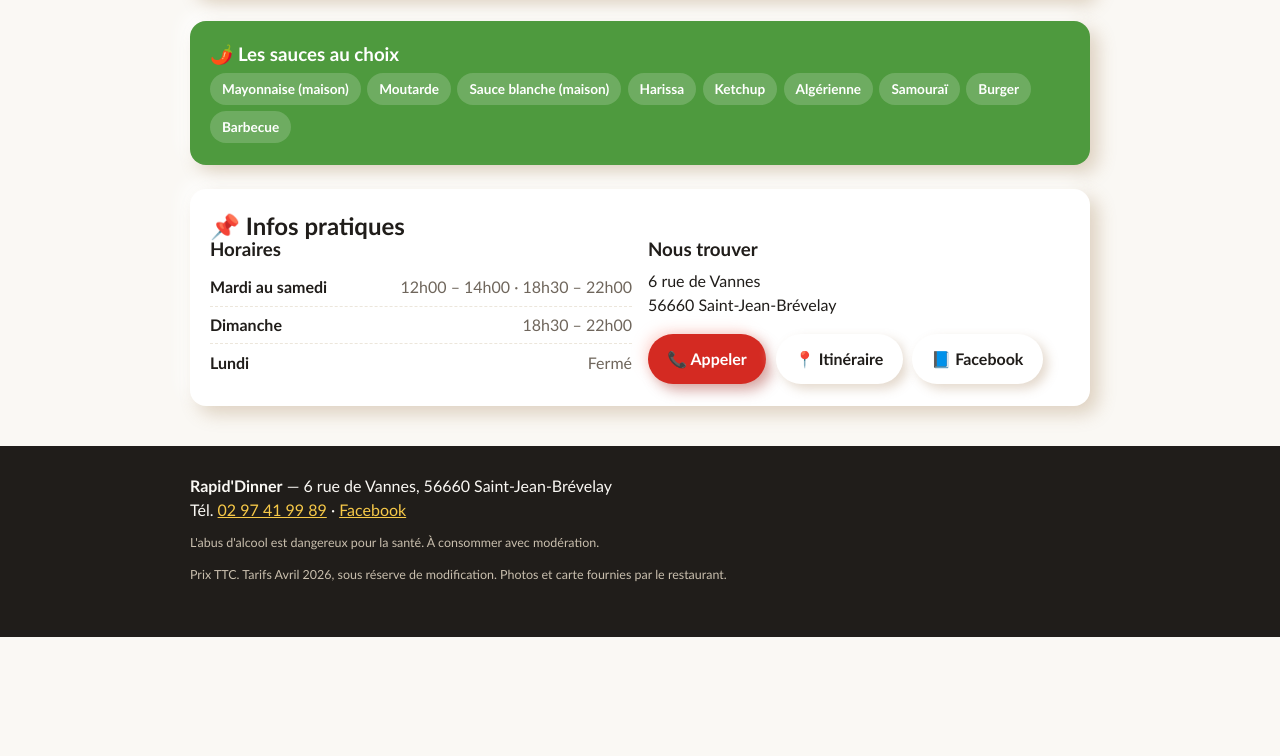
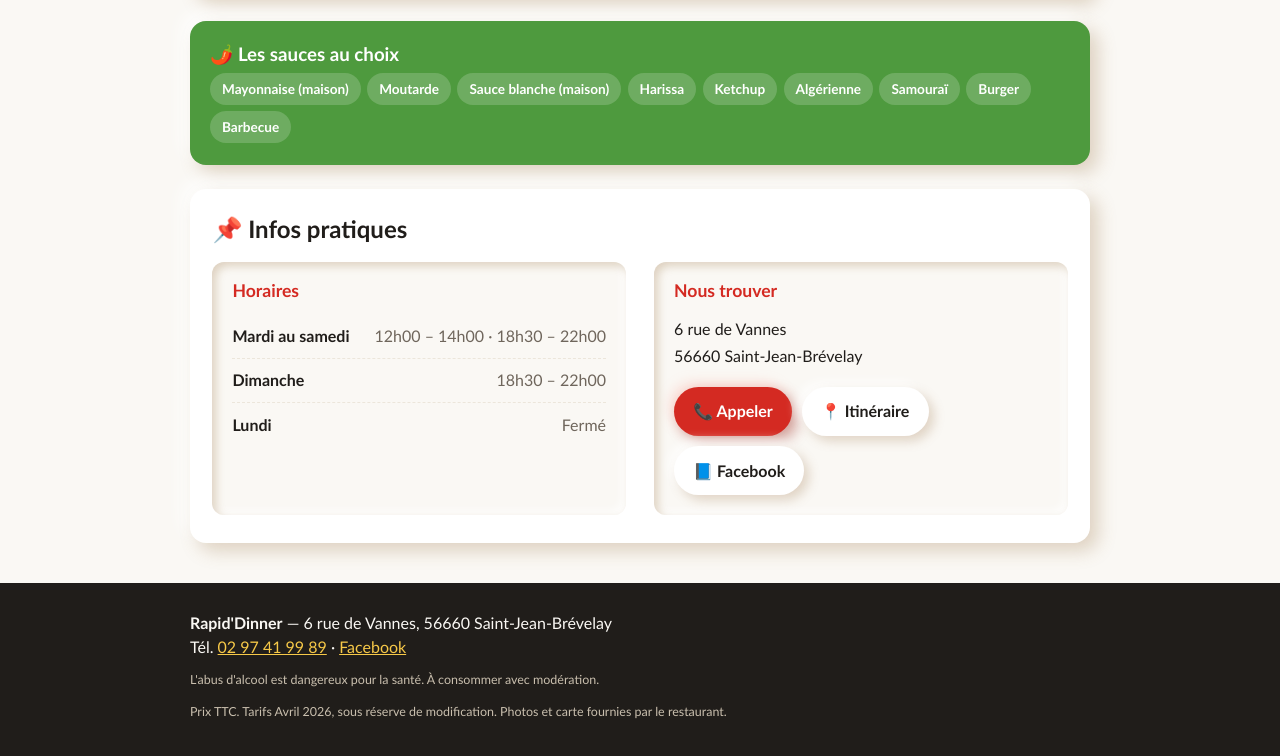
Before and after one commit to YoLaub/rapid-dinner, an Astro site: page / in a window 1280 px wide. Shown: the part 6239-6995 px from the top of the page. Before the commit the page ends 6876 px from the top, so only its background shows below. Built offline with nearby package versions, Linux system fonts and the light colour scheme; Astro itself is replaced by a stand-in of ours.

Commit message:
style(infos): aerer la zone infos pratiques + relief claymorphique
- Blocs Horaires / Nous trouver en panneaux doux en creux (clay-inset)
- Plus d'espacement (gaps colonnes, padding, lignes horaires)
- Suppression des styles inline au profit de classes (.info-block, .address)

Co-Authored-By: Claude Fable 5 <noreply@anthropic.com>

```diff
--- a/src/pages/index.astro
+++ b/src/pages/index.astro
@@ -73,9 +73,9 @@ const telUrl = `tel:${site.phoneHref}`;
       <article class="clay-card">
         <h2>📌 Infos pratiques</h2>
         <div class="infos-grid">
-          <div>
+          <div class="info-block">
             <h3>Horaires</h3>
-            <ul class="hours" style="list-style:none;padding:0;margin:.5rem 0 0;">
+            <ul class="hours">
               {site.hours.map((h) => (
                 <li>
                   <span class="days">{h.days}</span>
@@ -84,9 +84,9 @@ const telUrl = `tel:${site.phoneHref}`;
               ))}
             </ul>
           </div>
-          <div>
+          <div class="info-block">
             <h3>Nous trouver</h3>
-            <p style="margin:.5rem 0;">
+            <p class="address">
               {site.address.street}<br />
               {site.address.postalCode} {site.address.city}
             </p>
--- a/src/styles/clay.css
+++ b/src/styles/clay.css
@@ -355,15 +355,41 @@ img {
 }
 
 /* Infos pratiques */
+#infos > .clay-card {
+  padding: 1.6rem 1.4rem 1.8rem;
+}
+#infos > .clay-card > h2 {
+  margin-bottom: 1.2rem;
+}
 .infos-grid {
   display: grid;
-  gap: 1rem;
+  gap: 1.25rem;
+}
+.info-block {
+  background: var(--cream);
+  border-radius: var(--r-md);
+  padding: 1.2rem 1.25rem;
+  box-shadow: var(--clay-inset);
+}
+.info-block h3 {
+  color: var(--red);
+  font-size: 1.1rem;
+  margin-bottom: 0.85rem;
+}
+.info-block .address {
+  margin: 0 0 1.1rem;
+  line-height: 1.7;
+}
+.hours {
+  list-style: none;
+  padding: 0;
+  margin: 0;
 }
 .hours li {
   display: flex;
   justify-content: space-between;
   gap: 1rem;
-  padding: 0.4rem 0;
+  padding: 0.6rem 0;
   border-bottom: 1px dashed var(--cream-deep);
 }
 .hours li:last-child {
@@ -397,6 +423,7 @@ img {
 @media (min-width: 640px) {
   .infos-grid {
     grid-template-columns: 1fr 1fr;
-    align-items: start;
+    gap: 1.75rem;
+    align-items: stretch;
   }
 }
```
